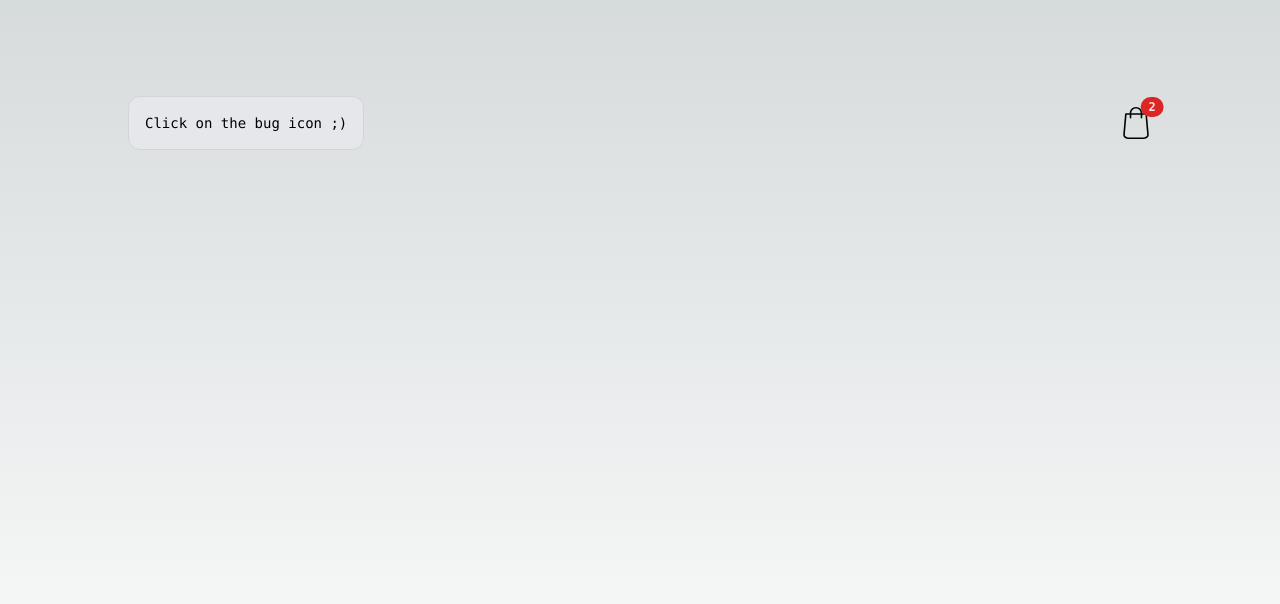
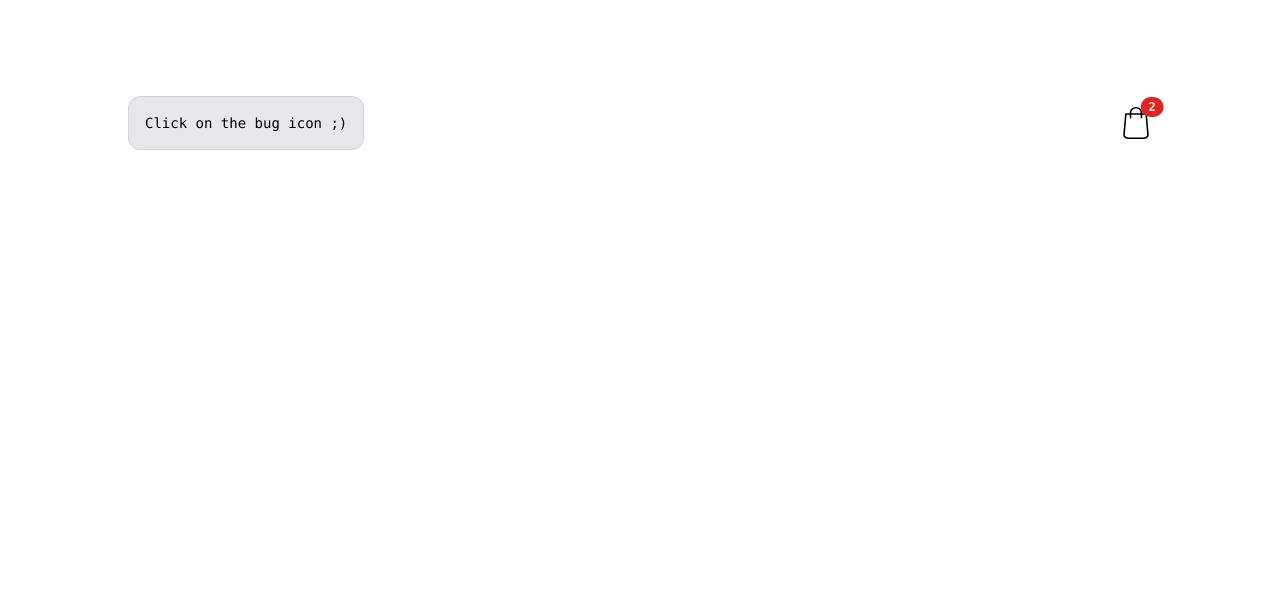
Before and after one commit to YaroslavMelnyk39/modal-cart, a Next.js app: page / in a window 1280 px wide. Shown: the top 604 px of the page. Built offline with nearby package versions, Linux system fonts and the light colour scheme.

Commit message:
Update globals.css

```diff
--- a/src/app/globals.css
+++ b/src/app/globals.css
@@ -2,26 +2,7 @@
 @tailwind components;
 @tailwind utilities;
 
-:root {
-  --foreground-rgb: 0, 0, 0;
-  --background-start-rgb: 214, 219, 220;
-  --background-end-rgb: 255, 255, 255;
+body {
+  color: black;
+  background: white;
 }
-
-@media (prefers-color-scheme: dark) {
-  :root {
-    --foreground-rgb: 255, 255, 255;
-    --background-start-rgb: 0, 0, 0;
-    --background-end-rgb: 0, 0, 0;
-  }
-}
-
-body {
-  color: rgb(var(--foreground-rgb));
-  background: linear-gradient(
-      to bottom,
-      transparent,
-      rgb(var(--background-end-rgb))
-    )
-    rgb(var(--background-start-rgb));
-}
```
